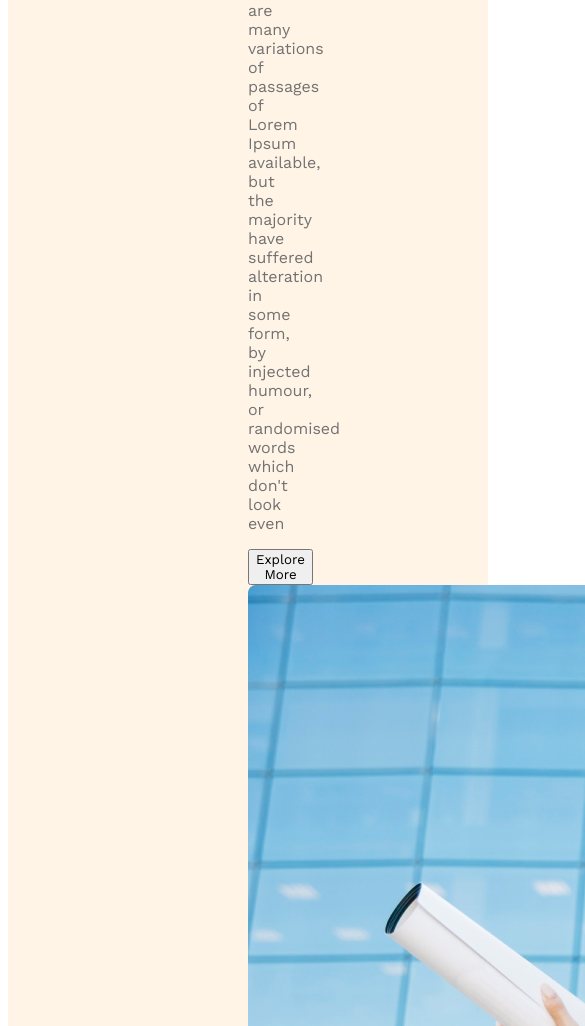
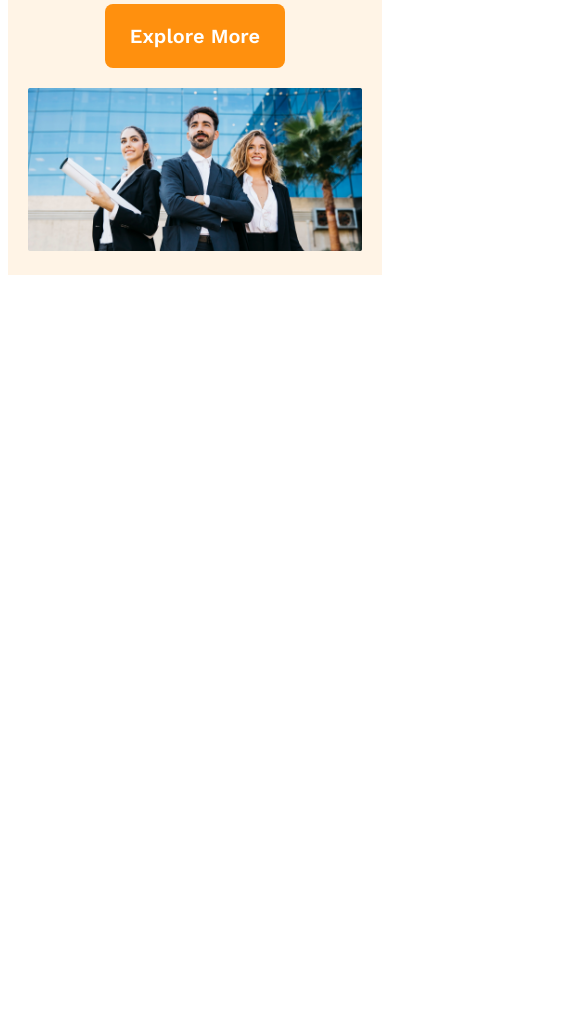
Before and after one commit to Ghost6009/g3-architects-website2, a plain HTML site: page index.html in a window 390 px wide. Shown: the part 737-1763 px from the top of the page, 585 px wide, since content can reach past the window. After the commit the page ends 1020 px from the top, so only its background shows below. Drawn offline with nearby package versions, Linux system fonts and the light colour scheme.

Commit message:
finished the header section with responsive for medium devices

```diff
--- a/index.html
+++ b/index.html
@@ -22,7 +22,7 @@
                 <h1 class="banner-title">Brand New Group of Architects</h1>
                 <p class="banner-description">
                 There are many variations of passages of Lorem Ipsum available, but the majority have suffered alteration in some form, by injected humour, or randomised words which don't look even</p>
-            <button class="bnt-primary">Explore More</button>
+            <button class="btn-primary">Explore More</button>
             </div>
             <img src="images/banner.png" alt="">
         </div>
--- a/styles/architects.css
+++ b/styles/architects.css
@@ -1,10 +1,22 @@
 /* work sans fonts */
 @import url('https://fonts.googleapis.com/css2?family=Lato:wght@300;400;700;900&family=Open+Sans:wght@400;700;800&family=Work+Sans:wght@400;500;600;700;800&display=swap');
 
+/* shared styles */
 * {
     font-family: 'Lato', sans-serif;
     font-family: 'Open Sans', sans-serif;
     font-family: 'Work Sans', sans-serif;
+}
+
+.btn-primary{
+    border-radius: 8px;
+    color: #FFF;
+    font-size: 1.25rem;
+    font-weight: 600;
+    background: #FF900E;
+    padding: 20PX 25PX;
+    cursor: pointer;
+    border: 0;
 }
 
 /* header styles */
@@ -56,3 +68,29 @@ nav li a{
     font-size: 1rem;
     font-weight: 400;
 }
+.banner img{
+    margin-top: 20px;
+    width: 100%;
+}
+
+/* responsive styles */
+
+/* mobile devices */
+@media screen and (max-width: 576px) {
+    header{
+        padding: 20px;
+    }
+    nav{
+        flex-direction: column;
+    }
+}
+
+/* medium devices */
+@media screen and (min-width: 576px) and (max-width: 960px) {
+    header{
+        padding: 20px;
+    }
+    nav{
+        flex-direction: column;
+    }
+}
```
